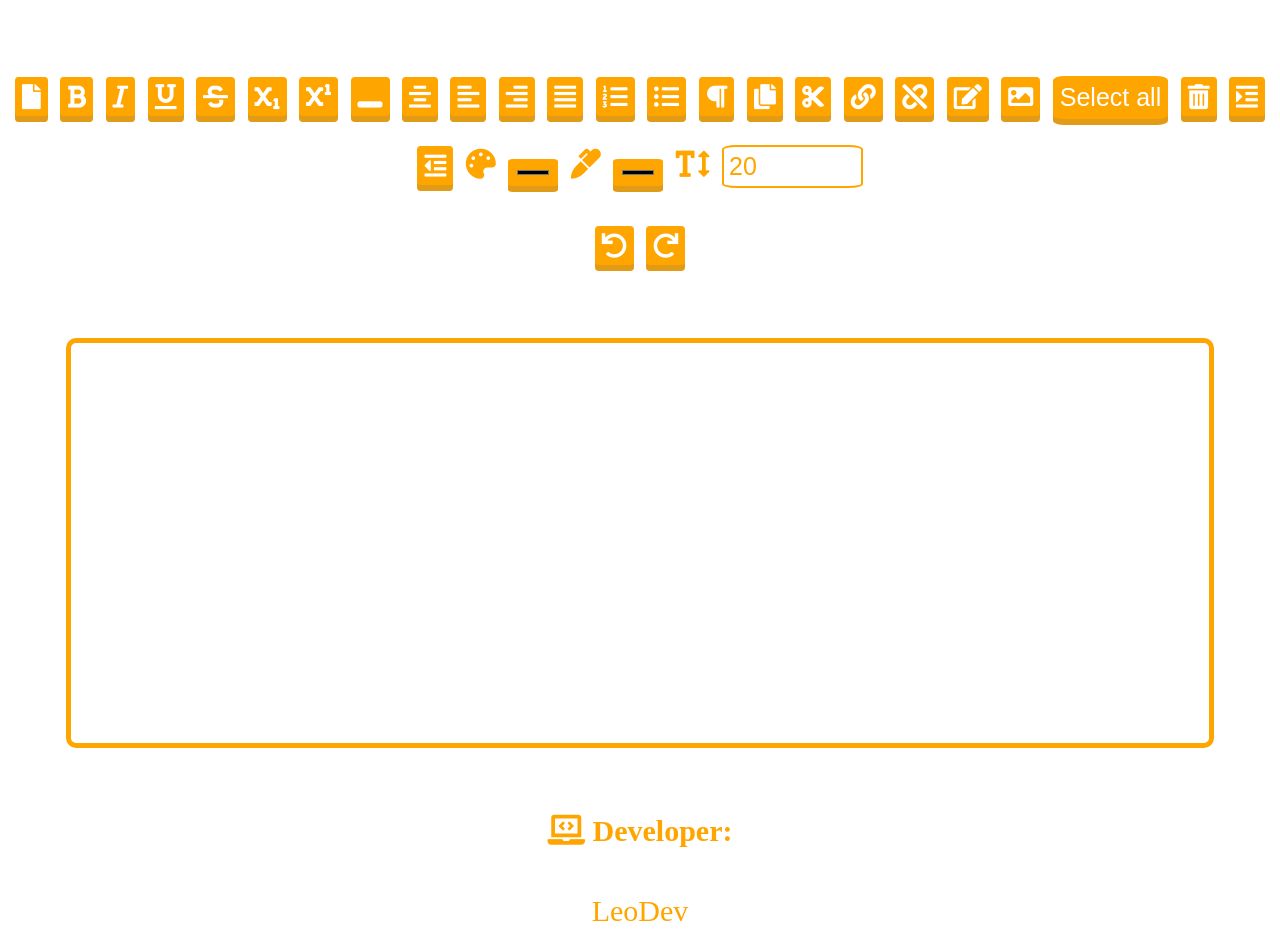
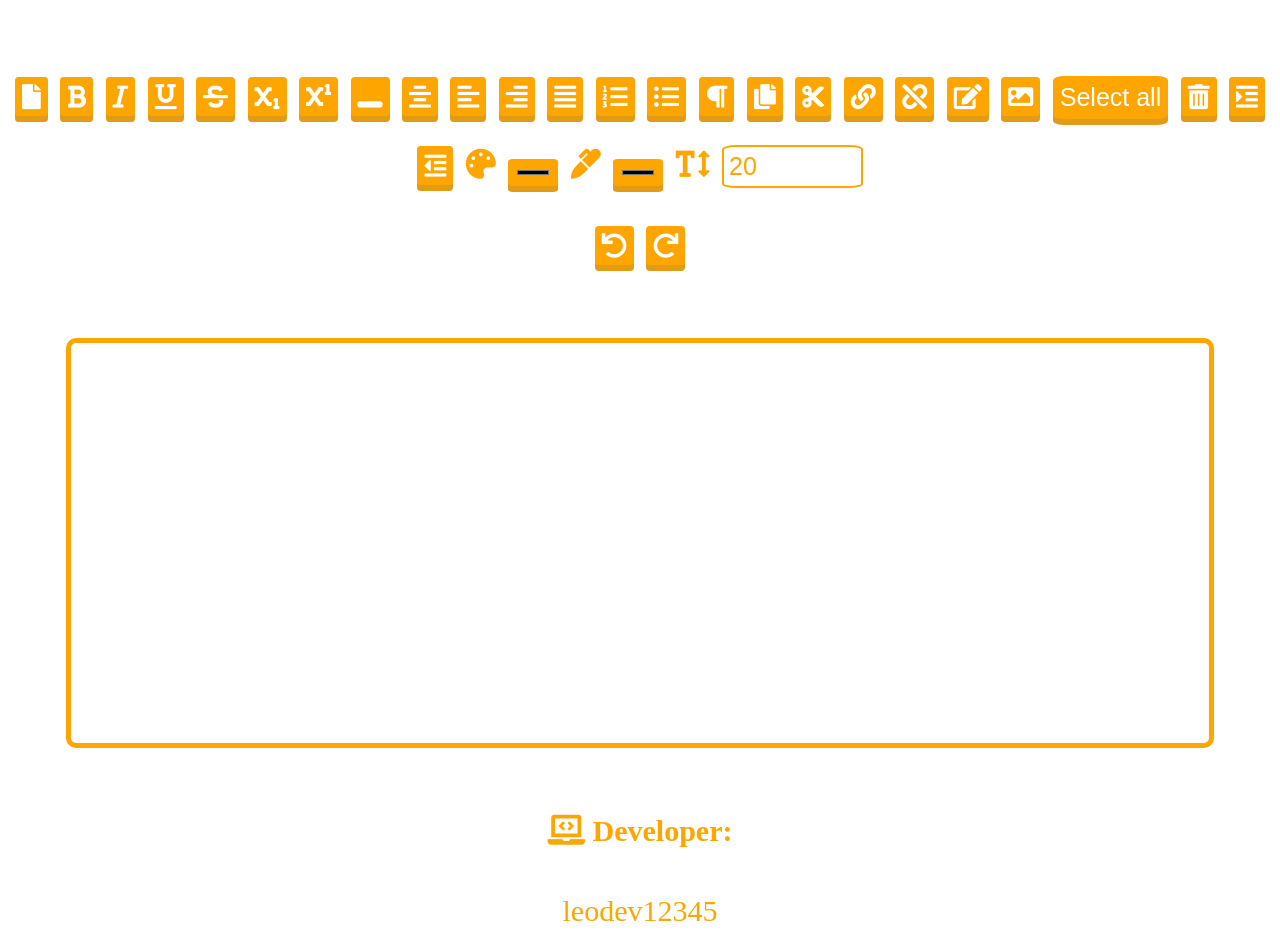
Before and after one commit to leodev12345/Js-text-editor, a plain HTML site: page index.html in a window 1280 px wide. Shown: the part 124-1065 px from the top of the page. Drawn offline with Linux system fonts and the light colour scheme.

Commit message:
commit 4

```diff
--- a/index.html
+++ b/index.html
@@ -48,6 +48,6 @@
 				<iframe name="editor" style="width:90%; height:400px;"></iframe>
 				<p class="fas fa-laptop-code"> Developer:</p>
 				<br>
-				<a href="https://www.github.com/leodev12345" target="_blank"> LeoDev</a>
+				<a href="https://www.github.com/leodev12345" target="_blank"> leodev12345</a>
 		</body>
 	</html>
```
